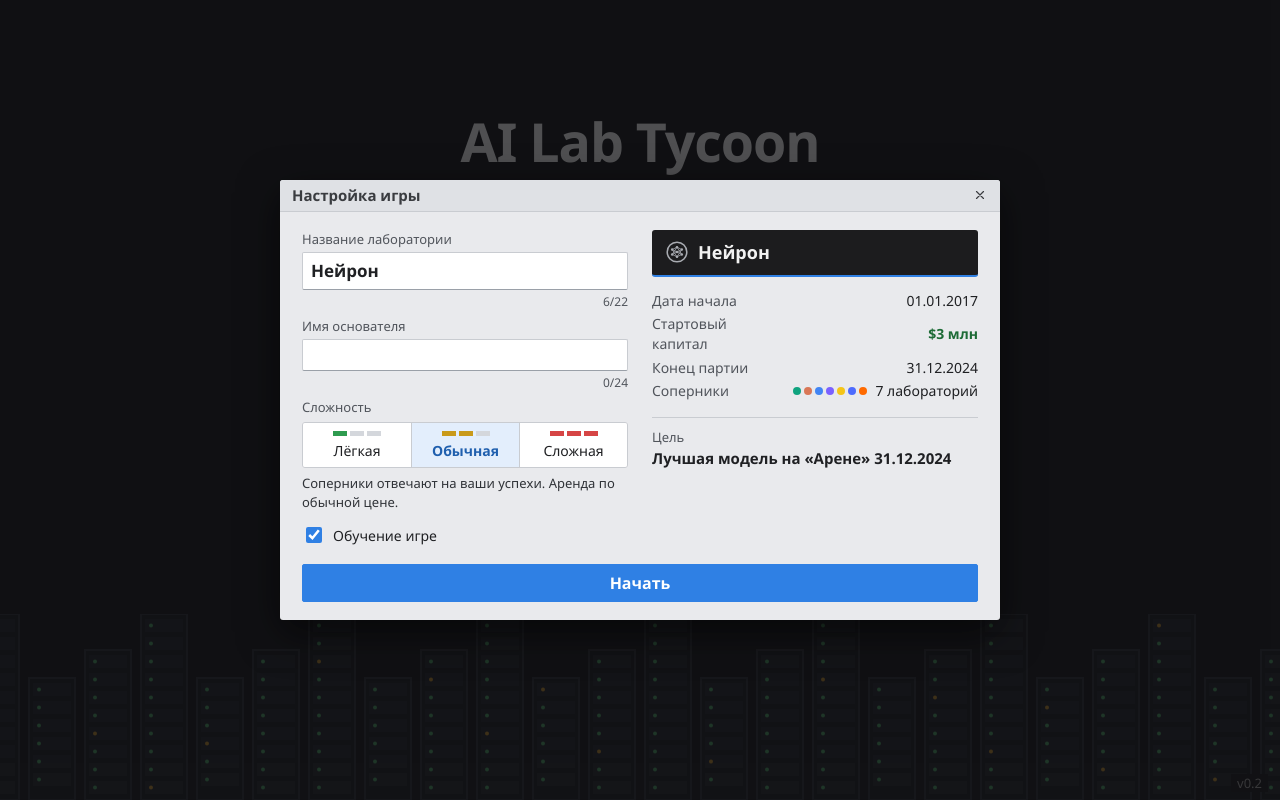
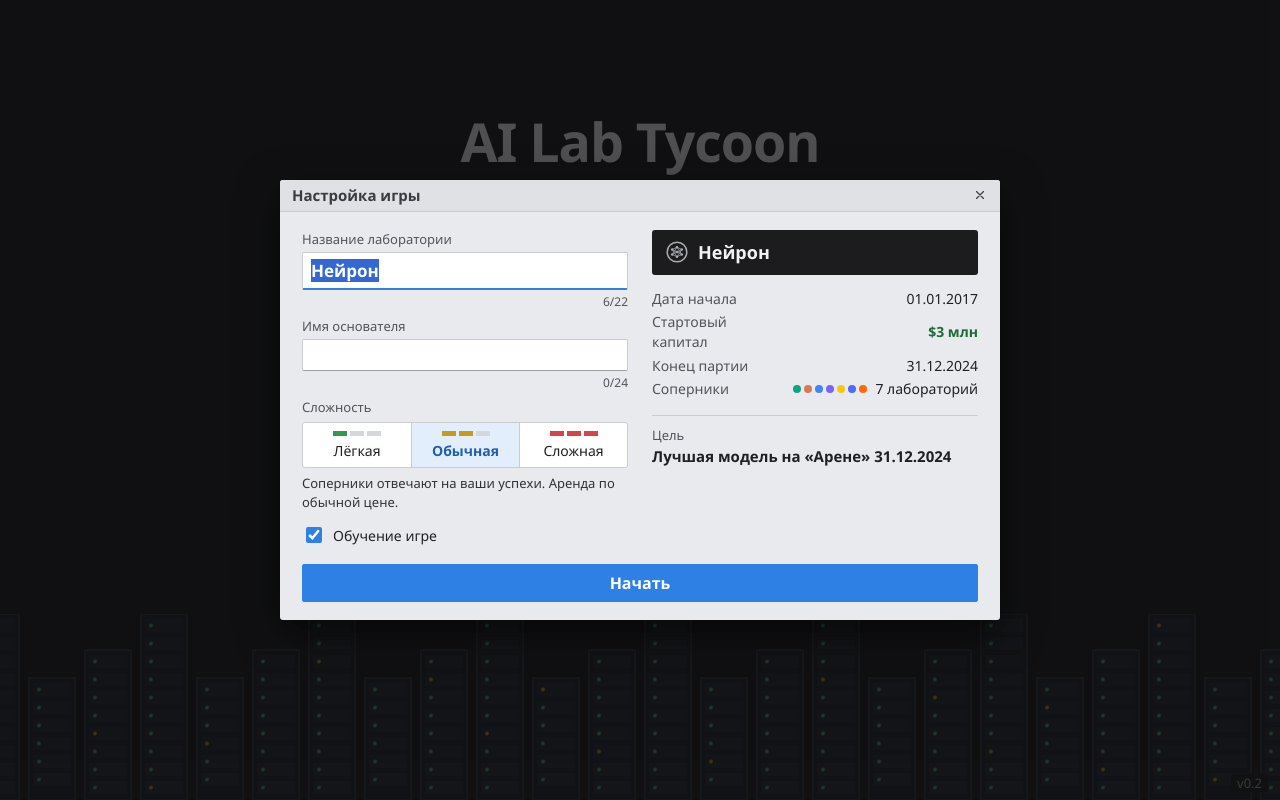
Before and after one commit to Dex719/ai-lab-tycoon-2027, a React (Vite) app: page / in a window 1280 px wide. Both pictures are taken after a click on the button "Новая игра". Built offline with nearby package versions, Linux system fonts and the light colour scheme.

Commit message:
«Арена»: отрыв считается от ближайшего соперника и так подписан; сводка без пустого места до первой модели; в «Настройке игры» курсор сразу в названии

```diff
--- a/src/ui/MainMenu.tsx
+++ b/src/ui/MainMenu.tsx
@@ -1,6 +1,6 @@
 // Главное меню и его окна: «Настройка игры», «Загрузить», «Настройки».
 
-import { useState } from 'react';
+import { useEffect, useRef, useState } from 'react';
 import { START_CASH } from '../sim/constants';
 import { DIFFICULTY, DIFFICULTY_IDS, type Difficulty } from '../sim/rivalry';
 import { formatDateShort } from '../sim/time';
@@ -118,6 +118,9 @@ function NewGameDialog({ onClose }: { onClose: () => void }) {
   const [note, flash] = useFlash();
   const valid = name.trim().length > 0;
   const { ref, onKeyDown } = useModalFocus<HTMLDivElement>('new-game');
+  const nameRef = useRef<HTMLInputElement>(null);
+  // Окно получает фокус для Tab по кругу, затем курсор сразу встаёт в название лаборатории.
+  useEffect(() => nameRef.current?.select(), []);
 
   function start() {
     if (!valid) {
@@ -147,7 +150,7 @@ function NewGameDialog({ onClose }: { onClose: () => void }) {
             <div className="ng-col">
               <label className="ng-field">
                 <span className="ng-l">Название лаборатории</span>
-                <input className="ng-input" type="text" value={name} maxLength={NAME_MAX} onChange={(e) => setName(e.target.value)} autoFocus />
+                <input ref={nameRef} className="ng-input" type="text" value={name} maxLength={NAME_MAX} onChange={(e) => setName(e.target.value)} />
                 <span className="ng-count">
                   {name.length}/{NAME_MAX}
                 </span>
--- a/src/ui/SidePanel.tsx
+++ b/src/ui/SidePanel.tsx
@@ -200,7 +200,7 @@ function Goal({ s, open }: { s: GameState; open: (id: WindowId | WindowAlias) =>
   const near = race ? (first ? race.below : race.above) : null;
   return (
     <div className={`side-race${first ? ' first' : ''}`} title={ARENA_PLACE_TITLE} onClick={() => open('analytics')}>
-      <span className="sr-place">{race ? `${race.rank}-е` : '-'}</span>
+      {race && <span className="sr-place">{race.rank}-е</span>}
       <span className="sr-txt">
         <span className="sr-k">{race ? `Место: ${raceName(race.metric)}` : 'Гонка'}</span>
         <span className="sr-v">
--- a/src/ui/desk.css
+++ b/src/ui/desk.css
@@ -10,7 +10,7 @@
 
 .ls-sign {
   display: inline-flex; align-items: center; gap: 10px; padding: 8px 20px 8px 14px; max-width: 100%;
-  background: #1c1c1e; color: #f2f2f2; border-bottom: 2px solid var(--c-blue); border-radius: 3px;
+  background: #1c1c1e; color: #f2f2f2; border: 1px solid #3b3c41; border-radius: 3px;
   font-size: 20px; font-weight: 700; letter-spacing: 0.01em;
 }
 .ls-sign svg { color: #a9acb2; flex: none; }
--- a/src/ui/menu.css
+++ b/src/ui/menu.css
@@ -30,7 +30,7 @@
 
 /* ---------- «Настройка игры»: светлое окно, слева поля, справа условия партии ---------- */
 .menu-screen.mm .modal-backdrop.ng-backdrop { background: rgba(10, 11, 13, 0.7); }
-.dialog.ng { width: min(720px, calc(100vw - 32px)); }
+.dialog.ng { width: min(720px, calc(100vw - 32px)); outline: none; }
 .ng-form { display: flex; flex-direction: column; min-height: 0; overflow: auto; }
 .ng-body { display: grid; grid-template-columns: minmax(0, 1fr) minmax(0, 1fr); gap: 24px; padding: 18px 22px 6px; }
 .ng-col { display: flex; flex-direction: column; gap: 6px; min-width: 0; }
@@ -60,8 +60,7 @@
 
 /* Табличка лаборатории - та же, что встанет на рабочем столе. */
 .ng-sign {
-  display: flex; align-items: center; gap: 10px; padding: 10px 14px; background: #1c1c1e; color: #f2f2f2;
-  border-bottom: 2px solid var(--c-blue); border-radius: 3px;
+  display: flex; align-items: center; gap: 10px; padding: 10px 14px; background: #1c1c1e; color: #f2f2f2; border-radius: 3px;
 }
 .ng-sign svg { flex: none; color: #a9acb2; }
 .ng-sign b { font-size: 18px; overflow: hidden; text-overflow: ellipsis; white-space: nowrap; }
--- a/src/ui/theme.css
+++ b/src/ui/theme.css
@@ -62,7 +62,7 @@ body:has(.menu-screen) .modal-backdrop { background: rgba(0, 0, 0, 0.94); }
 .topbar {
   position: relative; z-index: 900; height: 40px; flex: none; display: grid;
   grid-template-columns: 1fr auto 1fr; align-items: center; padding: 0 14px;
-  background: var(--bar); color: var(--bar-text); box-shadow: 0 2px 6px rgba(0, 0, 0, 0.45); border-bottom: 2px solid var(--c-blue);
+  background: var(--bar); color: var(--bar-text); box-shadow: 0 2px 6px rgba(0, 0, 0, 0.45);
 }
 .topbar-left { display: flex; align-items: center; gap: 10px; min-width: 0; color: var(--bar-dim); font-size: 13px; }
 .topbar-left b { color: var(--bar-text); font-weight: 600; }
--- a/src/ui/windows/RatingsWindow.tsx
+++ b/src/ui/windows/RatingsWindow.tsx
@@ -448,7 +448,7 @@ export function ArenaTab({ s }: WindowProps) {
           </span>
         </div>
         <div className="arn-cell">
-          <span className="arn-k">{first ? 'Отрыв от второго места' : 'До лидера'}</span>
+          <span className="arn-k">{first ? 'Отрыв от ближайшего соперника' : 'До лидера'}</span>
           <span className={`arn-mid ${first ? 'good' : 'bad'}`}>{gap !== null ? `${first ? '+' : '−'}${gapText(metric, gap)}` : '-'}</span>
           <span className="arn-s">
             {runner ? (
```
